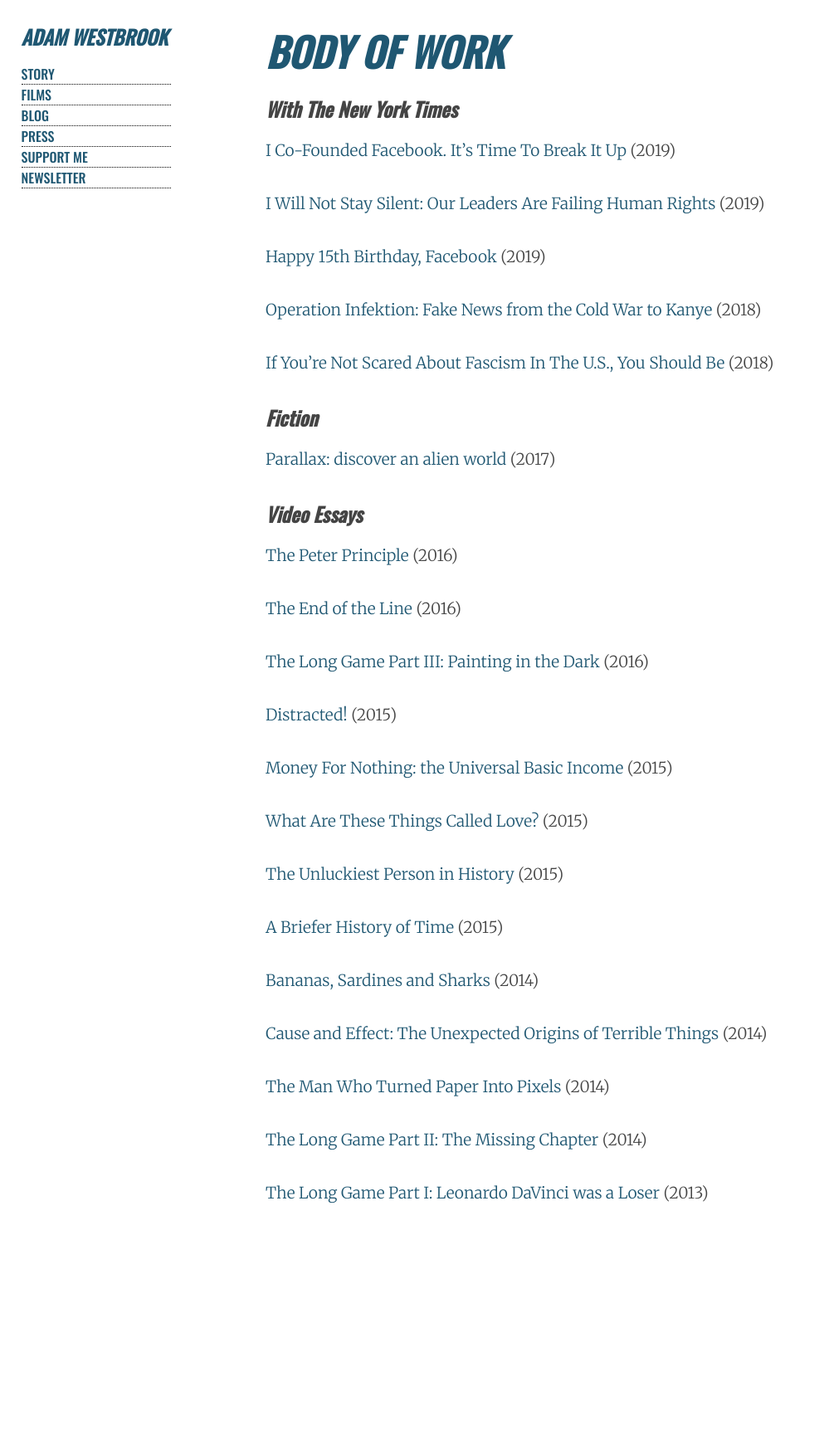
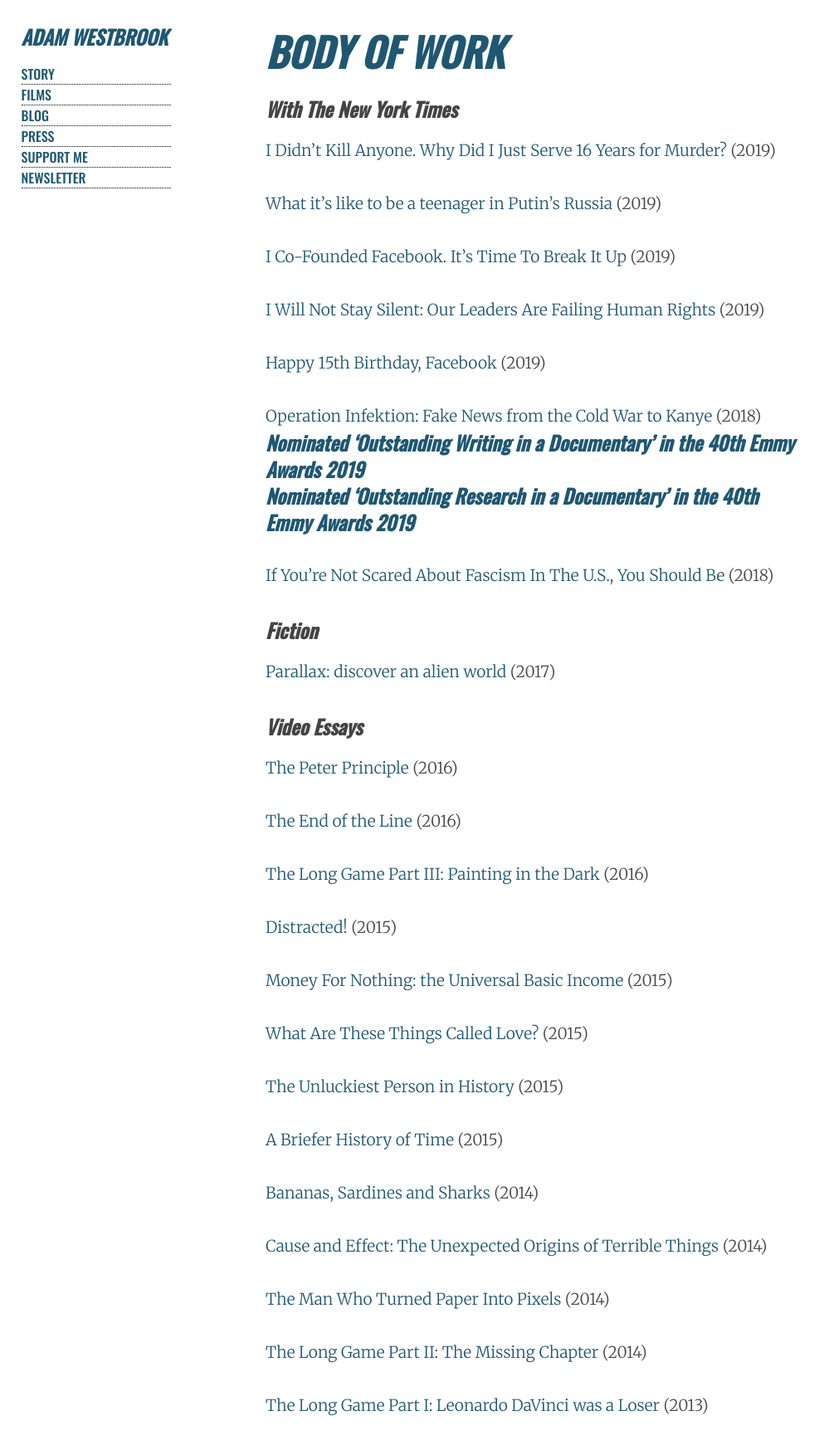
Before and after one commit to AdamWestbrook/adamwestbrook.github.io, a Jekyll site: the page built from films.md, in a window 1280 px wide. Shown: the whole page at 83% size, without its empty margins (0-999 px from the left). Built offline with Jekyll 4.4.1, drawn with Linux system fonts in a browser that asks for light colours; before the commit the page ends 1485 px from its top, so only the background shows below that.

Commit message:
Added new videos + emmys

```diff
--- a/films.md
+++ b/films.md
@@ -7,10 +7,14 @@
 
 ## With The New York Times
 
+- [I Didn't Kill Anyone. Why Did I Just Serve 16 Years for Murder?](https://www.nytimes.com/video/opinion/100000006616407/felony-murder-rule-adnan-khan.html?playlistId=1194811622182) (2019)
+- [What it's like to be a teenager in Putin's Russia](https://www.nytimes.com/video/opinion/100000006566233/putin-russia-teenagers.html?playlistId=1194811622182) (2019)
 - [I Co-Founded Facebook. It's Time To Break It Up](https://www.nytimes.com/video/opinion/100000006480848/chris-hughes-facebook-zuckerberg.html) (2019)
 - [I Will Not Stay Silent: Our Leaders Are Failing Human Rights](https://www.nytimes.com/video/opinion/100000006306143/un-human-rights-violations.html) (2019)
 - [Happy 15th Birthday, Facebook](https://www.youtube.com/watch?v=GDMYgzfLi5g) (2019)
 - [Operation Infektion: Fake News from the Cold War to Kanye](http://adamwestbrook.co.uk/operation-infektion) (2018)
+###### Nominated 'Outstanding Writing in a Documentary' in the 40th Emmy Awards 2019
+###### Nominated 'Outstanding Research in a Documentary' in the 40th Emmy Awards 2019
 - [If You're Not Scared About Fascism In The U.S., You Should Be](https://www.nytimes.com/2018/10/15/opinion/fascists-leaders-america-trump.html) (2018)
 
 ## Fiction
```
